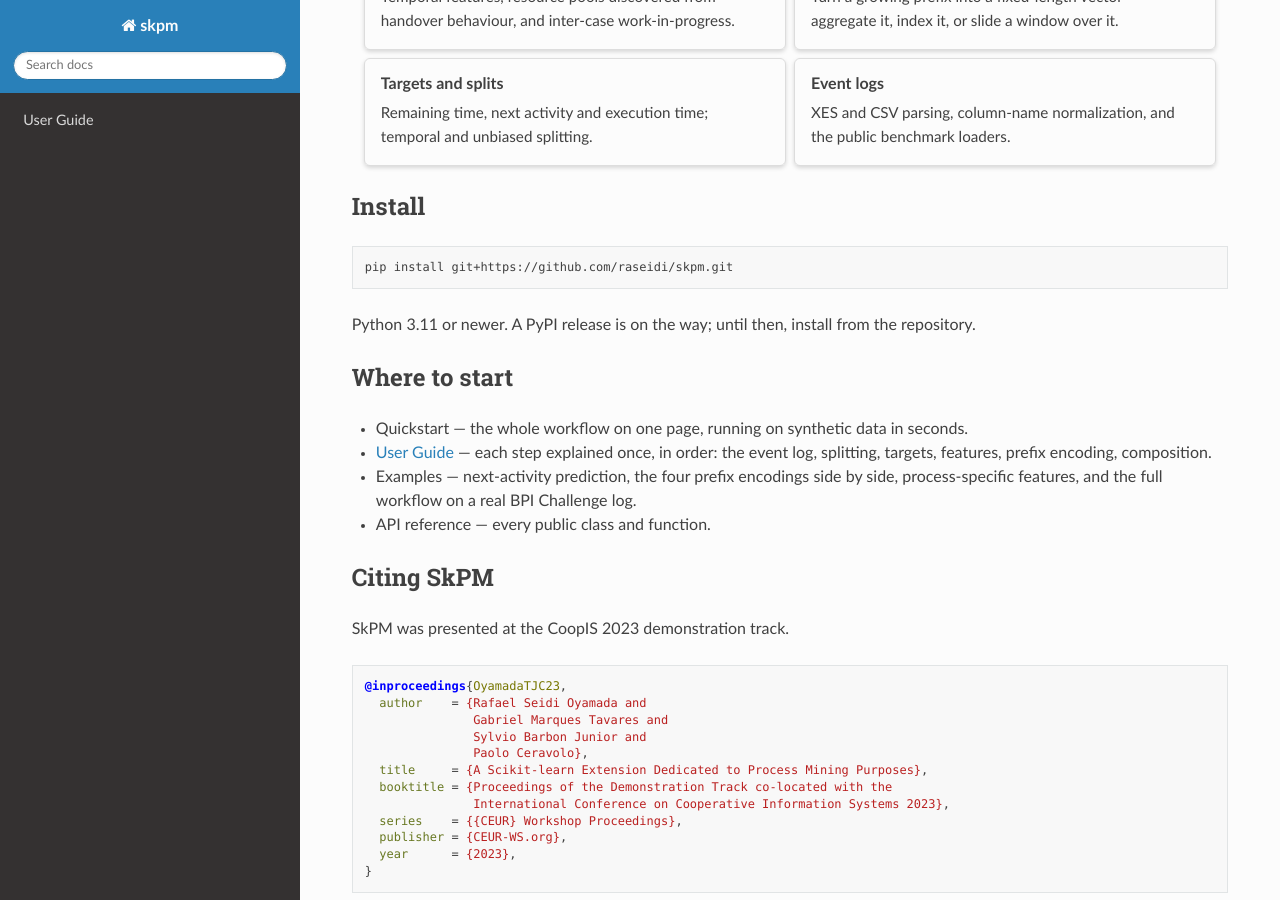
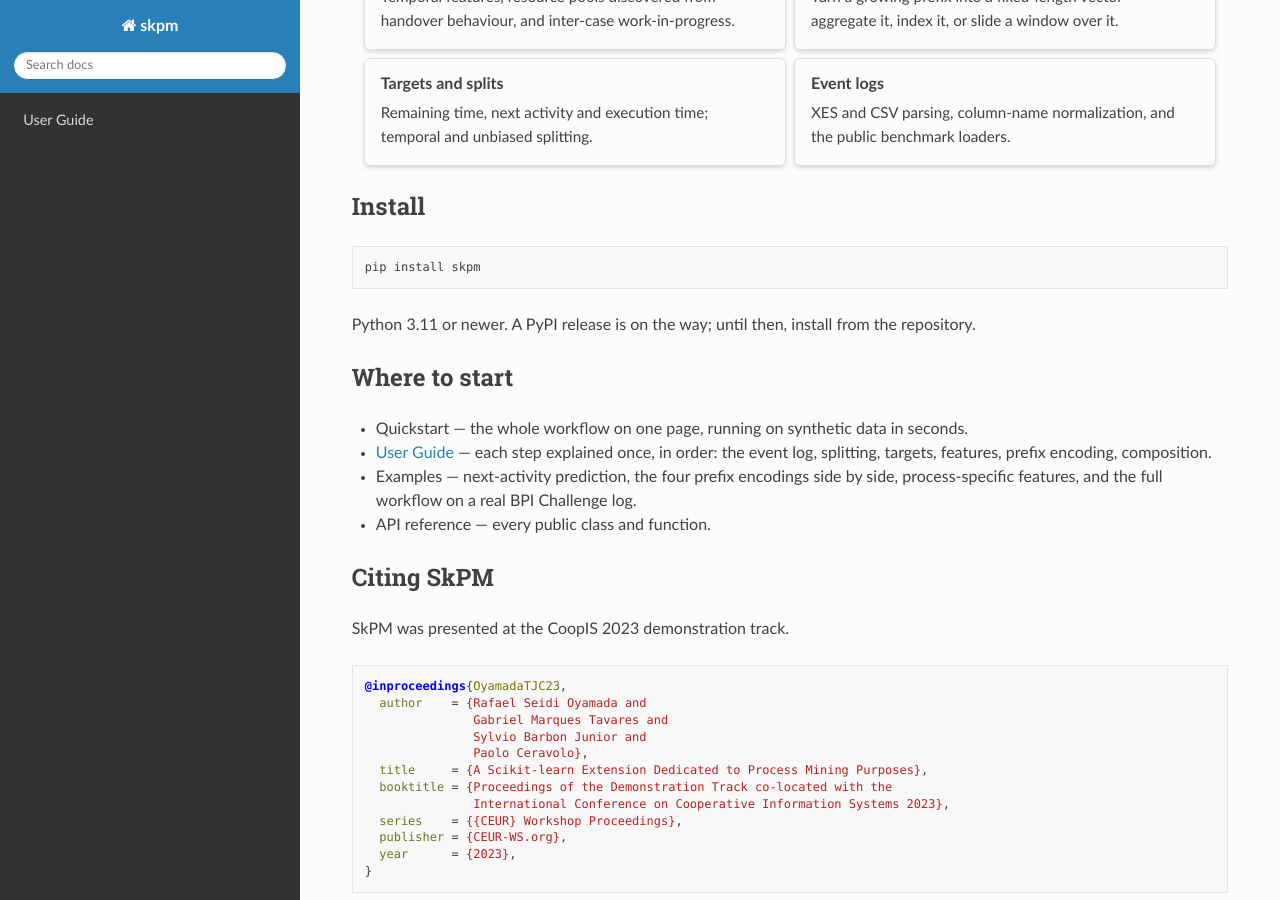
Before and after one commit to raseidi/skpm, a Sphinx documentation site: the page built from docs/source/index.rst, in a window 1280 px wide and 900 px high, scrolled down 1652 px. Built offline with Sphinx 7.4.7 and the Read the Docs theme 3.1.0, drawn with Linux system fonts in a browser that asks for light colours; pages that are not in the unit, such as notebooks, are missing from menus.

Commit message:
docs: updating installation instructions

```diff
--- a/docs/source/index.rst
+++ b/docs/source/index.rst
@@ -150,7 +150,7 @@
 
 .. code-block:: bash
 
-   pip install git+https://github.com/raseidi/skpm.git
+   pip install skpm
 
 Python 3.11 or newer. A PyPI release is on the way; until then, install from the
 repository.
```
